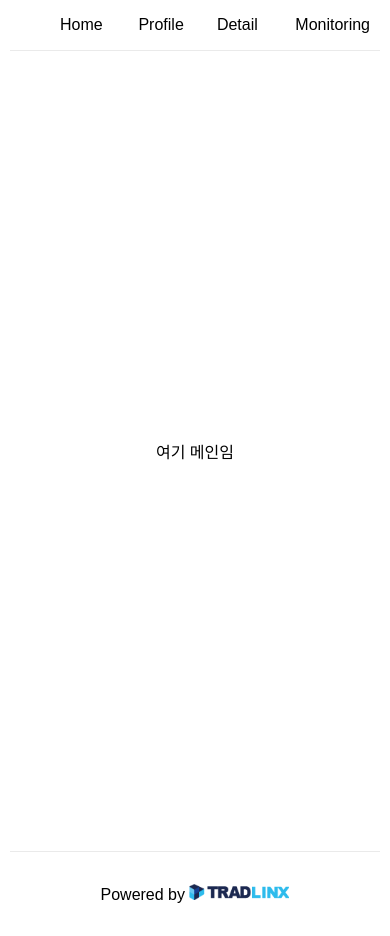
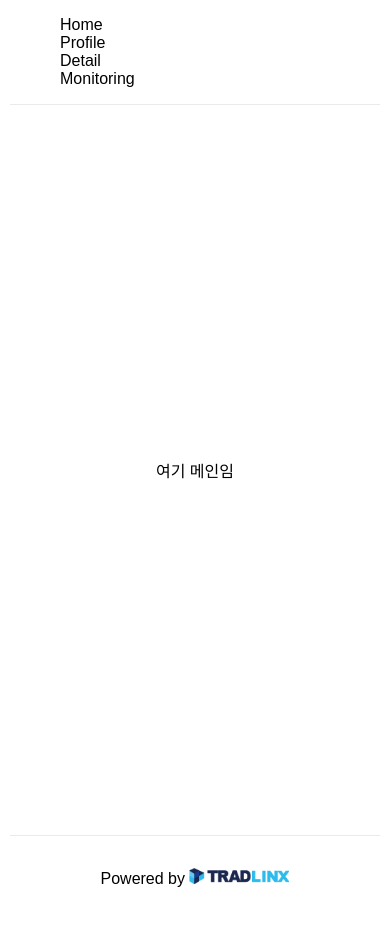
Before and after one commit to hachuu/nextjs-example, a Next.js app: page / in a window 390 px wide. Built offline with nearby package versions, Linux system fonts and the light colour scheme; a web font is replaced by a local one.

Commit message:
반응형 nav

```diff
--- a/components/NavBar/index.tsx
+++ b/components/NavBar/index.tsx
@@ -6,9 +6,15 @@ export const NavBar = () => {
 
   const NavBarDiv = styled.div`
     border-bottom: 1px solid #eaeaea;
+
   `;
   const NavBarUl = styled.ul`
     display: flex;
+    @media (max-width: 768px) {
+      display: flex;
+      justify-content: space-around;
+      flex-flow: column nowrap;
+    }
   `;
   const NavBarLi = styled.li`
     display: flex;
--- a/pages/_app.tsx
+++ b/pages/_app.tsx
@@ -24,6 +24,9 @@ function MyApp({ Component, pageProps }: AppProps) {
     flex-direction: column;
     justify-content: center;
     align-items: center;
+    @media (max-width: 768px) {
+      min-height: 730px;
+    }
   `;
 
   return (
```
